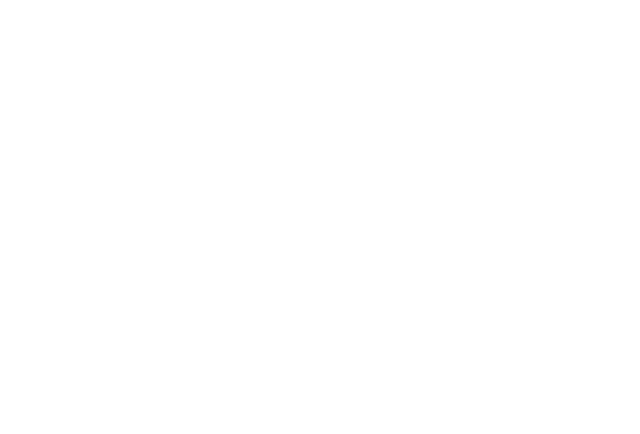
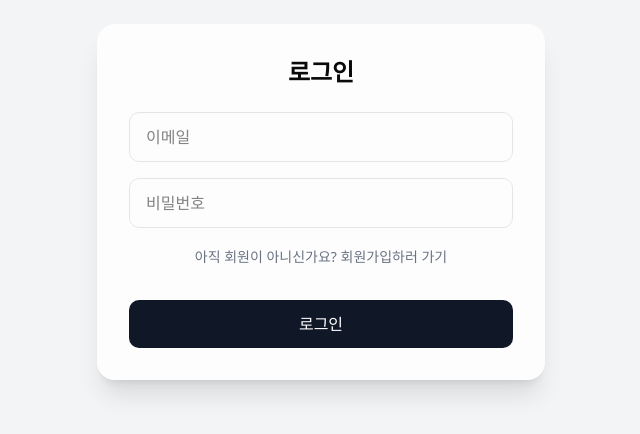
Before and after one commit to dydrl1/playList, a React (Vite) app in the folder frontend/: page /login in a window 1280 px wide. Before the commit this address had no page. Shown: the part 198-632 px from the top of the page, without its empty margins (319-959 px from the left). Built offline with nearby package versions, Linux system fonts and the light colour scheme.

Commit message:
feat: 회원가입/로그인 UI 및 Axios 인스턴스 구현 (로그인 401 오류남음)

```diff
--- a/frontend/index.html
+++ b/frontend/index.html
@@ -1,9 +1,15 @@
 <!doctype html>
-<link href="https://fonts.googleapis.com/css2?family=Nunito:wght@700&display=swap" rel="stylesheet">
 <html lang="en">
   <head>
     <meta charset="UTF-8" />
     <link rel="icon" type="image/svg+xml" href="/vite.svg" />
+
+    <!-- Google Font -->
+    <link
+            href="https://fonts.googleapis.com/css2?family=Nunito:wght@700&display=swap"
+            rel="stylesheet"
+    />
+
     <meta name="viewport" content="width=device-width, initial-scale=1.0" />
     <title>frontend</title>
   </head>
--- a/frontend/src/App.tsx
+++ b/frontend/src/App.tsx
@@ -1,5 +1,7 @@
 import { BrowserRouter as Router, Routes, Route } from "react-router-dom";
 import Home from "@/components/pages/Home";
+import Login from "@/components/pages/Login";
+import Signup from "@/components/pages/signup";
 
 export default function App() {
   return (
@@ -7,8 +9,12 @@
       <div className="min-h-screen bg-background text-foreground">
         <Routes>
           <Route path="/" element={<Home />} />
+          <Route path="/login" element={<Login />} />
+          <Route path="/signup" element={<Signup />} />
         </Routes>
       </div>
     </Router>
   );
+
+
 }
--- /dev/null
+++ b/frontend/src/api/axios.ts
@@ -0,0 +1,16 @@
+import axios from "axios";
+
+const api = axios.create({
+  baseURL: "http://localhost:8080",
+  withCredentials: true,
+});
+
+api.interceptors.request.use((config) => {
+  const token = localStorage.getItem("accessToken");
+  if (token) {
+    config.headers.Authorization = `Bearer ${token}`;
+  }
+  return config;
+});
+
+export default api;
--- a/frontend/src/components/pages/Home.tsx
+++ b/frontend/src/components/pages/Home.tsx
@@ -1,5 +1,7 @@
 import { useState, useEffect, useRef } from "react";
 import axios from "axios";
+import { useNavigate } from "react-router-dom";
+import { Link } from "react-router-dom";
 
 interface Track {
   title: string;
@@ -14,6 +16,7 @@
   const containerRef = useRef<HTMLDivElement>(null);
   const [isSearching, setIsSearching] = useState(false);
   const [loading, setLoading] = useState(false);
+  const navigate = useNavigate();
 
   // API 호출
     const fetchResults = async (q: string, p: number, append = false) => {
@@ -24,7 +27,7 @@
         const res = await axios.get(`/integraions/search`, {
           params: { query: q, page: p },
         });
-        const data: Track[] = res.data.tracks; // API response에 맞게 조정
+        const data: Track[] = res.data.tracks;
         setResults((prev) => (append ? [...prev, ...data] : data));
       } catch (err) {
         console.error(err);
@@ -37,7 +40,7 @@
   const handleSearch = async (e: React.KeyboardEvent<HTMLInputElement>) => {
     if (e.key === "Enter" && query.trim() !== "") {
       try {
-        const provider = "YOUTUBE"; // 예시: ProviderType Enum 값
+        const provider = "YOUTUBE"; //  ProviderType Enum 값
         const limit = 15;            // 원하는 검색 결과 개수
 
         const res = await fetch(
@@ -81,6 +84,21 @@
         ref={containerRef}
         className="relative z-10 flex flex-col items-center pt-20 px-10 max-h-screen overflow-auto"
       >
+      {/* 로그인 버튼 */}
+      <div className="absolute top-6 right-8 z-20">
+        <Link
+          to="/login"
+          className="
+            text-lg font-semibold
+            text-gray-700
+            hover:text-black
+            transition-colors
+          "
+        >
+          로그인
+        </Link>
+      </div>
+
         {/* 검색/로고 컨테이너 */}
         <div
           className={`
--- /dev/null
+++ b/frontend/src/components/pages/Login.tsx
@@ -0,0 +1,72 @@
+import { useState } from "react";
+import axios from "axios";
+import { useNavigate, Link } from "react-router-dom";
+import api from "@/api/axios";
+
+export default function Login() {
+  const navigate = useNavigate();
+  const [email, setEmail] = useState("");
+  const [password, setPassword] = useState("");
+  const [error, setError] = useState("");
+
+  const handleLogin = async () => {
+    try {
+      const res = await api.post("/auth/login", {
+        email,
+        password,
+      });
+
+      localStorage.setItem("accessToken", res.data.accessToken);
+      navigate("/");
+    } catch (e) {
+      setError("이메일 또는 비밀번호가 올바르지 않습니다.");
+    }
+  };
+
+  return (
+    <div className="min-h-screen flex items-center justify-center bg-gray-100">
+      <div className="w-full max-w-md bg-white/80 backdrop-blur-lg p-8 rounded-2xl shadow-xl">
+        <h1 className="text-2xl font-bold text-center mb-6">로그인</h1>
+
+        <div className="flex flex-col gap-4">
+          <input
+            type="email"
+            placeholder="이메일"
+            value={email}
+            onChange={(e) => setEmail(e.target.value)}
+            className="px-4 py-3 rounded-lg border focus:outline-none focus:ring-2"
+          />
+
+          <input
+            type="password"
+            placeholder="비밀번호"
+            value={password}
+            onChange={(e) => setPassword(e.target.value)}
+            className="px-4 py-3 rounded-lg border focus:outline-none focus:ring-2"
+          />
+
+          {/* 회원가입 링크 추가 */}
+          <div className="text-center">
+            <Link
+              to="/signup"
+              className="text-sm text-gray-500 hover:text-gray-900 transition-colors"
+            >
+            아직 회원이 아니신가요? 회원가입하러 가기
+            </Link>
+          </div>
+
+          {error && (
+            <span className="text-sm text-red-500">{error}</span>
+          )}
+
+          <button
+            onClick={handleLogin}
+            className="mt-4 py-3 rounded-lg bg-gray-900 text-white hover:bg-gray-800 transition"
+          >
+            로그인
+          </button>
+        </div>
+      </div>
+    </div>
+  );
+}
--- /dev/null
+++ b/frontend/src/components/pages/Signup.tsx
@@ -0,0 +1,84 @@
+import { useState } from "react";
+import axios from "axios";
+import { useNavigate, Link } from "react-router-dom";
+import api from "@/api/axios";
+
+export default function Signup() {
+  const navigate = useNavigate();
+  const [name, setName] = useState("");
+  const [email, setEmail] = useState("");
+  const [password, setPassword] = useState("");
+  const [error, setError] = useState("");
+
+  const handleSignup = async () => {
+    try {
+      // backend API 호출
+      const res = await api.post("/auth/signup", {
+        name,
+        email,
+        password,
+      });
+
+      // 가입 성공 후 로그인 페이지로 이동
+      navigate("/login");
+    } catch (e: any) {
+      // 에러 처리
+      setError(
+        e.response?.data?.message || "회원가입 중 오류가 발생했습니다."
+      );
+    }
+  };
+
+  return (
+    <div className="min-h-screen flex items-center justify-center bg-gray-100">
+      <div className="w-full max-w-md bg-white/80 backdrop-blur-lg p-8 rounded-2xl shadow-xl">
+        <h1 className="text-2xl font-bold text-center mb-6">회원가입</h1>
+
+        <div className="flex flex-col gap-4">
+          <input
+            type="text"
+            placeholder="이름"
+            value={name}
+            onChange={(e) => setName(e.target.value)}
+            className="px-4 py-3 rounded-lg border focus:outline-none focus:ring-2"
+          />
+
+          <input
+            type="email"
+            placeholder="이메일"
+            value={email}
+            onChange={(e) => setEmail(e.target.value)}
+            className="px-4 py-3 rounded-lg border focus:outline-none focus:ring-2"
+          />
+
+          <input
+            type="password"
+            placeholder="비밀번호"
+            value={password}
+            onChange={(e) => setPassword(e.target.value)}
+            className="px-4 py-3 rounded-lg border focus:outline-none focus:ring-2"
+          />
+
+          {error && <span className="text-sm text-red-500">{error}</span>}
+
+          <button
+            onClick={handleSignup}
+            className="mt-4 py-3 rounded-lg bg-gray-900 text-white hover:bg-gray-800 transition"
+          >
+            회원가입
+          </button>
+
+          {/* 로그인 페이지로 이동 링크 */}
+          <div className="text-right mt-2">
+            <Link
+              to="/login"
+              className="text-sm text-gray-500 hover:text-gray-900 transition-colors"
+            >
+              이미 계정이 있으신가요? 로그인
+            </Link>
+          </div>
+        </div>
+      </div>
+    </div>
+  );
+}
```
